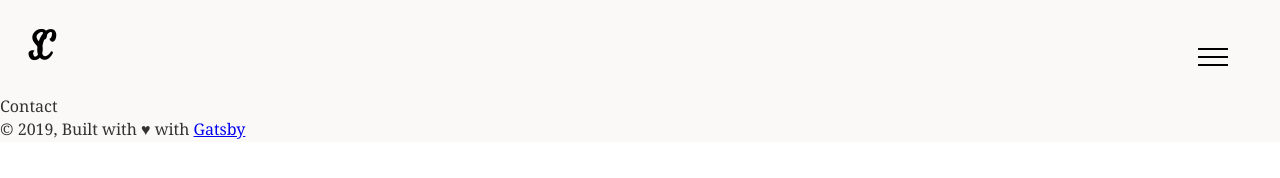
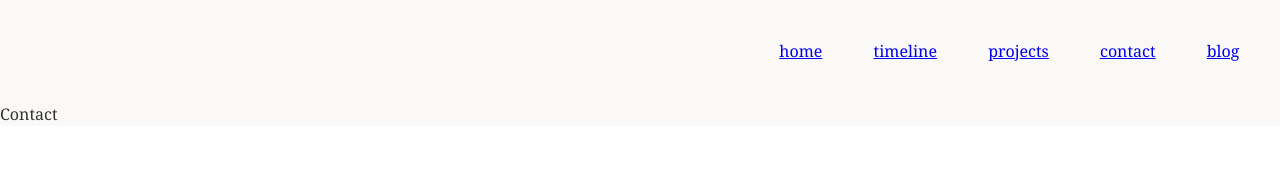
Before and after one commit to stephaniecoates/portfolio, a Gatsby site: page /contact in a window 1280 px wide. Built offline with nearby package versions, Linux system fonts and the light colour scheme; Gatsby itself is replaced by a stand-in of ours; what typography-theme-sutro would draw is missing.

Commit message:
feat(layout): simplified layout component, removed client side rendering

```diff
--- a/src/components/layout.css
+++ /dev/null
@@ -1,118 +0,0 @@
-@import url("https://fonts.googleapis.com/css?family=Satisfy&display=swap");
-
-nav {
-  font-size: 16px;
-}
-
-.menu-item, .menu-open-button {
-  width: 100px;
-  height: 60px;
-  background-color: #faf9f7;
-  text-decoration: none;
-  position: fixed;
-  top: 27px;
-  right: 20px;
-  color: black;
-  text-align: center;
-  line-height: 65px;
-  z-index: 1;
-  border-radius: 5px;
-}
-
-.menu-open {
-  display: none;
-}
-
-.hamburger {
-  width: 30px;
-  height: 2px;
-  background: black;
-  display: block;
-  position: absolute;
-  top: 50%;
-  left: 50%;
-  margin-left: -12.5px;
-  margin-top: -1.5px;
-  transition: -webkit-transform 200ms;
-  transition: transform 200ms;
-  transition: transform 200ms, -webkit-transform 200ms;
-}
-
-.hamburger-1 {
-  -webkit-transform: translate3d(0, -8px, 0);
-          transform: translate3d(0, -8px, 0);
-}
-
-.hamburger-2 {
-  -webkit-transform: translate3d(0, 0, 0);
-          transform: translate3d(0, 0, 0);
-}
-
-.hamburger-3 {
-  -webkit-transform: translate3d(0, 8px, 0);
-          transform: translate3d(0, 8px, 0);
-}
-
-.menu-open:checked + .menu-open-button .hamburger-1 {
-  -webkit-transform: translate3d(0, 0, 0) rotate(45deg);
-          transform: translate3d(0, 0, 0) rotate(45deg);
-}
-.menu-open:checked + .menu-open-button .hamburger-2 {
-  -webkit-transform: translate3d(0, 0, 0) scale(0.1, 1);
-          transform: translate3d(0, 0, 0) scale(0.1, 1);
-}
-.menu-open:checked + .menu-open-button .hamburger-3 {
-  -webkit-transform: translate3d(0, 0, 0) rotate(-45deg);
-          transform: translate3d(0, 0, 0) rotate(-45deg);
-}
-
-.menu-item:hover {
-  font-size: 1.1em;
-  font-weight: bold;
-  text-decoration: none;
-}
-.menu-item:nth-child(3) {
-  transition-duration: 180ms;
-}
-.menu-item:nth-child(4) {
-  transition-duration: 180ms;
-
-}
-.menu-item:nth-child(5) {
-  transition-duration: 180ms;
-
-}
-.menu-item:nth-child(6) {
-  transition-duration: 180ms;
-
-}
-
-.menu-open-button {
-  z-index: 2;
-  cursor: pointer;
-}
-
-.menu-open:checked ~ .menu-item {
-  transition-timing-function: cubic-bezier(0.165, 0.84, 0.44, 1);
-}
-
-.menu-open:checked ~ .menu-item:nth-child(3) {
-  transition-duration: 100ms;
-  -webkit-transform: translate3d(-90px, 0, 0);
-          transform: translate3d(-90px, 0, 0);
-}
-.menu-open:checked ~ .menu-item:nth-child(4) {
-  transition-duration: 200ms;
-  -webkit-transform: translate3d(-180px, 0, 0);
-          transform: translate3d(-180px, 0, 0);
-}
-.menu-open:checked ~ .menu-item:nth-child(5) {
-  transition-duration: 300ms;
-  -webkit-transform: translate3d(-270px, 0, 0);
-          transform: translate3d(-270px, 0, 0);
-}
-.menu-open:checked ~ .menu-item:nth-child(6) {
-  transition-duration: 400ms;
-  -webkit-transform: translate3d(-360px, 0, 0);
-          transform: translate3d(-360px, 0, 0);
-}
--- a/src/components/layout.js
+++ b/src/components/layout.js
@@ -1,6 +1,5 @@
 import React from "react"
 import { Link } from "gatsby"
-import "./layout.css";
 import styled from 'styled-components'
 
 const Container = styled.div`
@@ -8,56 +7,25 @@ background-color: #faf9f7;
 height: 100%;
 `
 
-const Logo = styled.h1`
-padding: 30px;
-margin: 0px;
-text-decoration: none;
-width: 140px;
+const MenuLink = styled(Link)`
+padding: 5vh 2vw;
 `
-
-const LogoLink = styled(Link)`
-text-decoration: none;
-color: black;
-letter-spacing: -8px;
-&:hover {
-  color: #8a9b7f;
-  text-decoration: none;
-}
-`
-
 class Layout extends React.Component {
   render() {
     const { children } = this.props
     const header = (
-      <div>
-        <Logo>
-          <LogoLink to="/">
-            <div style={{fontFamily: 'Satisfy', fontWeight: 'bold'}}>SC</div>
-          </LogoLink>
-        </Logo>
-        <nav>
-          <input type="checkbox" className="menu-open" name="menu-open" id="menu-open"/>
-          <label className="menu-open-button" htmlFor="menu-open">
-            <span className="hamburger hamburger-1"></span>
-            <span className="hamburger hamburger-2"></span>
-            <span className="hamburger hamburger-3"></span>
-          </label>
-         <Link to="/blog" className="menu-item"> blog</Link>
-         <Link to="/#contact" className="menu-item"> contact</Link>
-         <Link to="/#projects" className="menu-item"> projects</Link>
-          <Link to="/#about" className="menu-item">about</Link>
-      </nav>
+      <div style={{display: 'flex', justifyContent: 'flex-end', paddingRight: '15px'}}>
+         <MenuLink to="/">home</MenuLink>
+          <MenuLink to="/timeline">timeline</MenuLink>
+         <MenuLink to="/projects">projects</MenuLink>
+         <MenuLink to="/contact">contact</MenuLink>
+         <MenuLink to="/blog"> blog</MenuLink>
       </div>
     )
     return (
       <Container>
         <div>{header}</div>
         <div>{children}</div>
-        <div>
-          © {new Date().getFullYear()}, Built with &hearts; with
-          {` `}
-          <a href="https://www.gatsbyjs.org">Gatsby</a>
-        </div>
       </Container>
     )
   }
```
Also changed, not shown: src/components/Homepage.js (deleted, +0 -136 lines), src/pages/index.js (+130 -5 lines).
